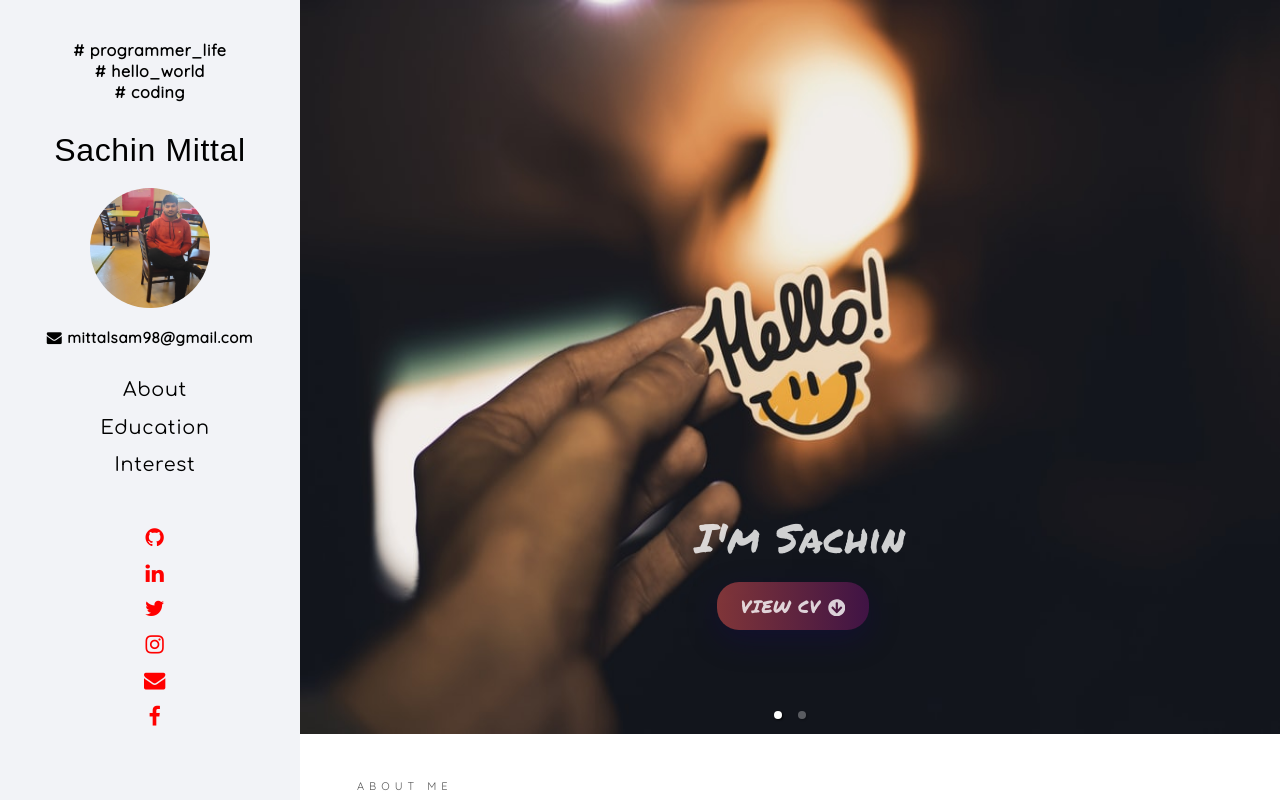
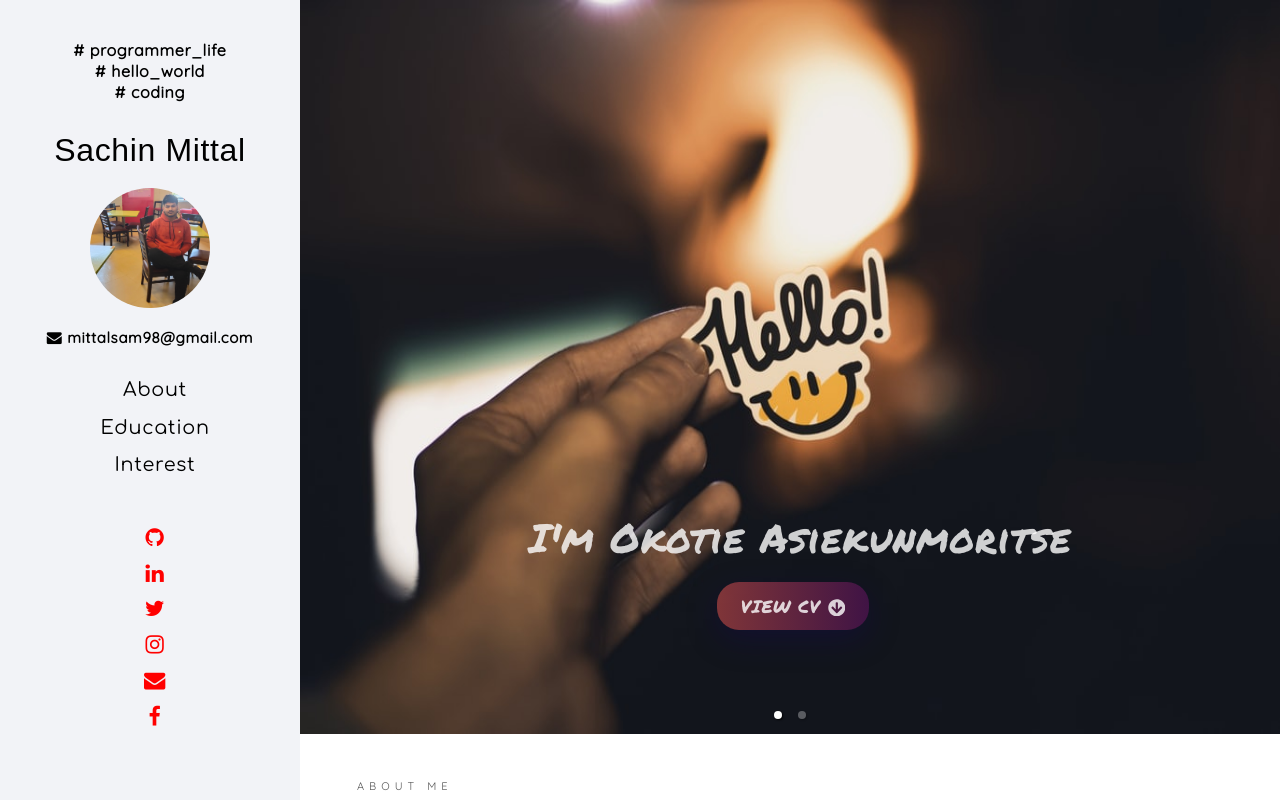
Before and after one commit to OkotieAsiekunmoritse/Assignment--website, a React (Create React App) app: page / in a window 1280 px wide. Built offline with nearby package versions, Linux system fonts and the light colour scheme; a web font is replaced by a local one.

Commit message:
Update CarouselImages.js.js

```diff
--- a/src/components/carousel/CarouselImages.js.js
+++ b/src/components/carousel/CarouselImages.js.js
@@ -18,16 +18,16 @@ class CarouselImages extends Component {
                     <div className={classes.image_container} >
                         <img className={classes.image} src={Hello} alt="myImage" />
                         <div className={classes.h1}>
-                            <h1 >I'm Sachin</h1>
+                            <h1 >I'm Okotie Asiekunmoritse</h1>
                             <a href="https://drive.google.com/file/d/1XwQYRl06QtuNPT8v4fHkbajk1ll9LTbi/view?usp=sharing" rel="opener noreferrer" target="_blank">VIEW CV   <FaArrowCircleDown /></a>
                         </div>
                     </div>
                     <div className={classes.image_container}>
                         <img className={classes.image} src={Pencil} alt="myImage" />
                         <div className={classes.h2}>
-                            <h1> I love building</h1>
+                            <h1> I love coding</h1>
                             <h1>THINGS!!</h1>
-                            <a href="https://github.com/mittalsam98" rel="opener noreferrer" target="_blank">VIEW PROJECTS   <GoProject /></a>
+                            <a href="https://github.com/Okotie Asiekunmoritse" rel="opener noreferrer" target="_blank">VIEW PROJECTS   <GoProject /></a>
                         </div>
                     </div>
                     {/* <div className={classes.image_container}>
```
